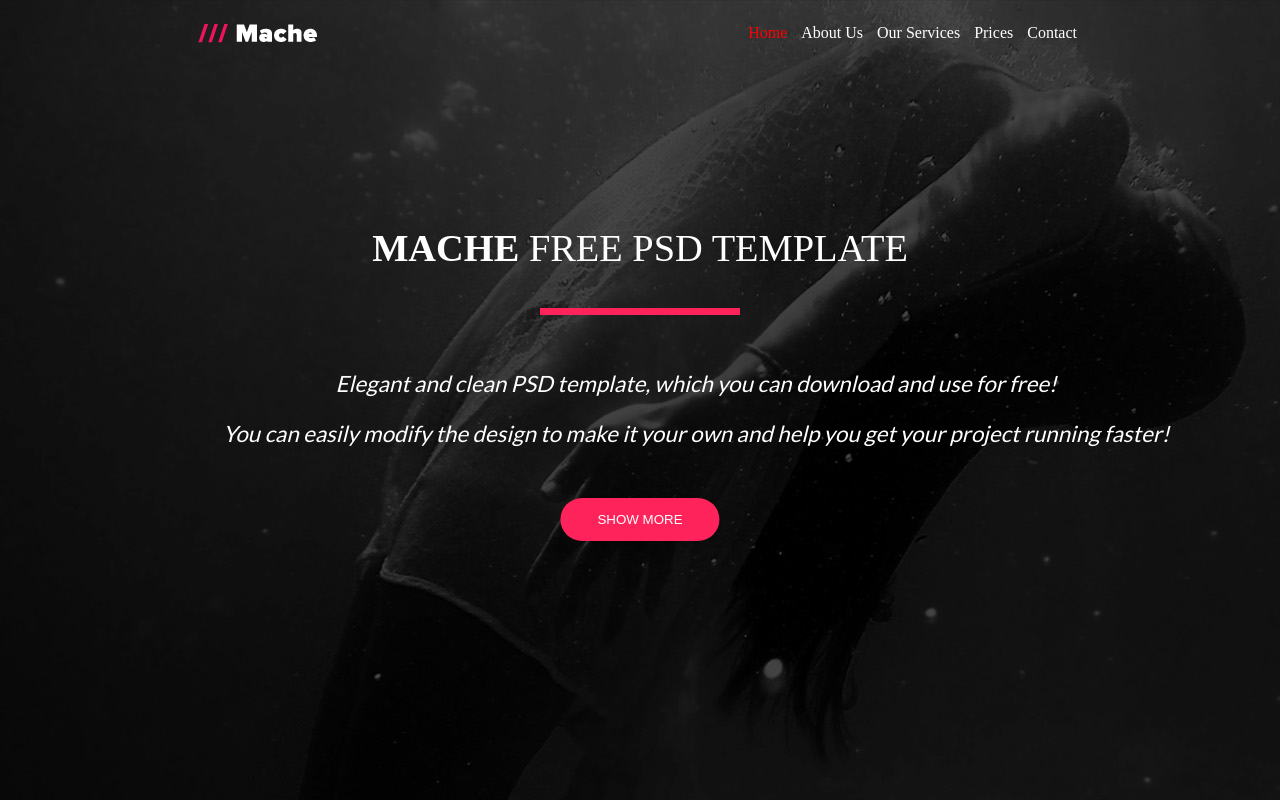
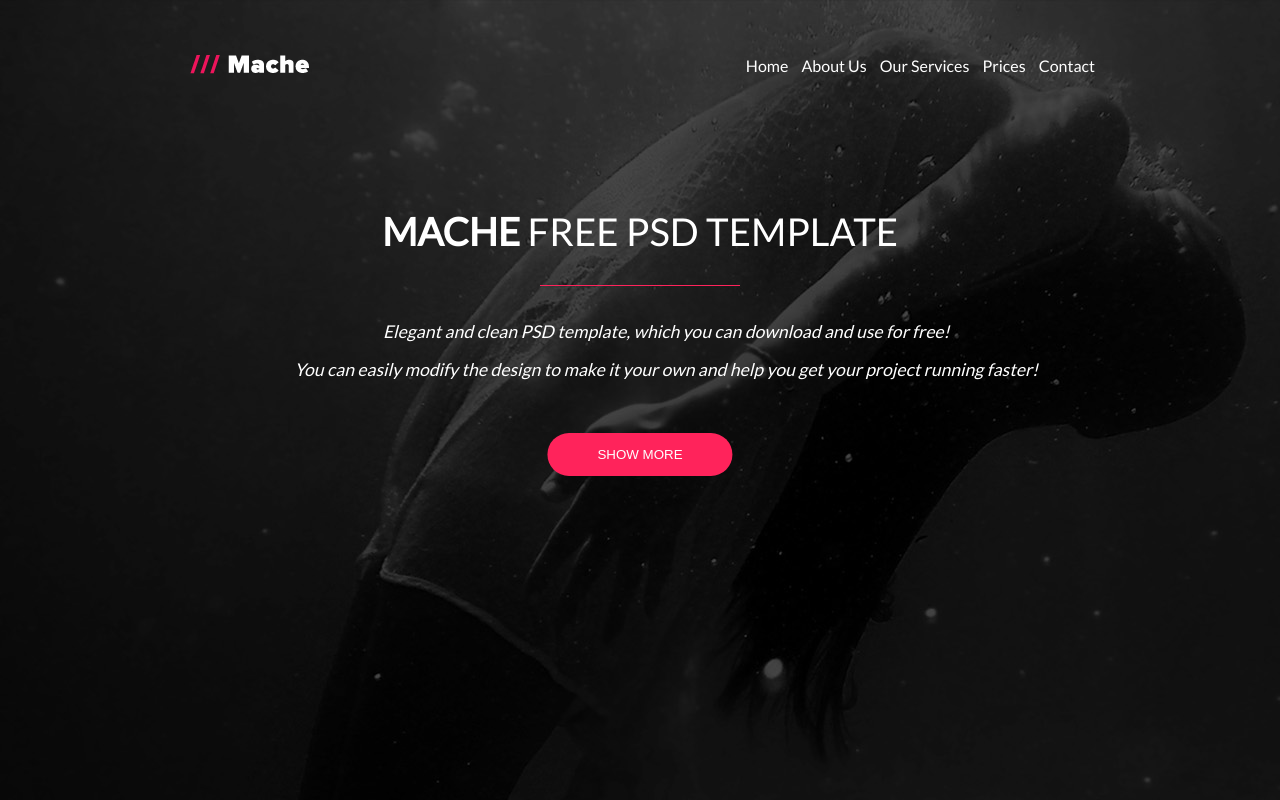
Before and after one commit to nakinov1/Practical_frontend_homeworks, a plain HTML site: page Homework_Class1/index.html in a window 1280 px wide. Drawn offline with Linux system fonts and the light colour scheme.

Commit message:
domasnata od Class 1 so korekcii

```diff
--- a/Homework_Class1/index.html
+++ b/Homework_Class1/index.html
@@ -1,9 +1,9 @@
 <html lang="en">
 <head>
     <meta charset="UTF-8">
-    <meta name="viewport" content="width=<device-width>, initial-scale=1.0">
+    <meta name="viewport" content="width=device-width, initial-scale=1.0">
     <meta http-equiv="X-UA-Compatible" content="ie=edge">
-    <title>Document</title>
+    <title>Homework Class 1</title>
     <link rel="stylesheet" href="styles/style.css">
     <link rel="stylesheet" href="https://fonts.googleapis.com/css?family=Lato">
 </head>
@@ -11,21 +11,14 @@
     <header class="header">
         <img class="img-logo" src="img/logo.png">
         <ul class="header-list">
-            <li class="header-list-item-home">Home</li>
-            <li class="header-list-item">About Us</li>
-            <li class="header-list-item">Our Services</li>
-            <li class="header-list-item">Prices</li>
-            <li class="header-list-item">Contact</li>
+            <li class="header-list-item"> <a href="https://youtu.be/rvon3Ont_Q4"> Home </a> </li>
+            <li class="header-list-item"> <a href="https://youtu.be/8q0mPPqfdIE"> About Us </a> </li>
+            <li class="header-list-item"> <a href="https://youtu.be/BtZufymxHvE"> Our Services </a> </li>
+            <li class="header-list-item"> <a href="https://www.youtube.com/watch?v=tKvpf7CtRok"> Prices </a> </li>
+            <li class="header-list-item"> <a href="https://youtu.be/Z2sk6v-zxgs"> Contact </a> </li>
         </ul>
-    </header>
-    <article class="article-mache">
-        <p class="paragraph-mache">
-            <b>MACHE</b> FREE PSD TEMPLATE
-        </p>
-    </article>
-    <section class="section-red-line">
-        <!-- <img src="img/red-line.png"> -->
-    </section>
+        <p class="paragraph-mache-PSD"> <b> MACHE </b> FREE PSD TEMPLATE </p>
+        <section class="section-red-line"></section>
         <article class="article-PSD">
             <p class="paragraph-PSD">
                 Elegant and clean PSD template, which you can download and use for free!
@@ -35,5 +28,6 @@
             </p>
         </article>
         <button class="button-show-more">SHOW MORE</button>
+    </header>
 </body>
 </html>
--- a/Homework_Class1/styles/style.css
+++ b/Homework_Class1/styles/style.css
@@ -1,73 +1,74 @@
-body {
+.header {
     background-image: url("../img/hero.jpg");
+    height: 100%;
+    width: 100%;
     position: relative;
 }
 
-.header {
-    height: 100%;
-    width: 100%;
+body {
+    margin: 0 0px;
 }
 
 .header-list {
     display: inline-block;
     list-style-type: none;
     position: absolute;
-    right: 190px;
+    right: 180px;
+    top: 40px;
 }
 
 .header-list-item {
     display: inline;
     margin: 0 5px;
     color: white;
+    font-family: Lato;
 }
 
 .img-logo {
     position: absolute;
-    top: 16px;
+    top: 55px;
     left: 190px;
 }
 
-.header-list-item-home {
-    display: inline;
-    margin: 0 5px;
-    color: red;
-}
+a:link {color: white; text-decoration: none; }
+a:visited {color: #0000CC; text-decoration: none; }
+a:hover {color: red; text-decoration: underline; }
+a:active {color: blue; }
 
-.article-mache {
+.paragraph-mache-PSD {
+    color: white;
+    font-family: Lato;
     position: absolute;
-    top: 180px;
+    top: 170px;
     left: 50%;
-    transform: translateX(-50%);
-}
-
-.paragraph-mache {
-    text-align: center;
-    color: white;
+    transform: translate(-50%);
     font-size: 240%;
 }
 
 .section-red-line {
     position: absolute;
-    top: 300px;
+    top: 285px;
     left: 50%;
     transform: translateX(-50%);
     background-color:#FF235B;
-    height: 7px;
+    height: 1px;
     width: 200px;
 }
 
 .article-PSD {
     position: absolute;
-    top: 340px;
-    left: 17%;
+    top: 303px;
+    left: 23%;
 }
 
 .paragraph-PSD {
     text-align: center;
     color: white;
-    font-size: 140%;
+    font-size: 110%;
     font-family: Lato;
     font-style: italic;
+    /* font-weight: 25%; */
+    /* voa te molam kazi mi kako potanki da gi napravam bukvite so font-weight ne mi uspeva */
 }
 
 .button-show-more {
@@ -75,9 +76,9 @@ body {
     left: 50%;
     transform: translateX(-50%);
     position: absolute;
-    top: 490px;
+    top: 433px;
     border-radius: 35px;
     color: white;
-    padding: 14px 37px;
+    padding: 14px 50px;
     border: 0;
 }
```
Lines whose indentation alone changed are shown as unchanged.
